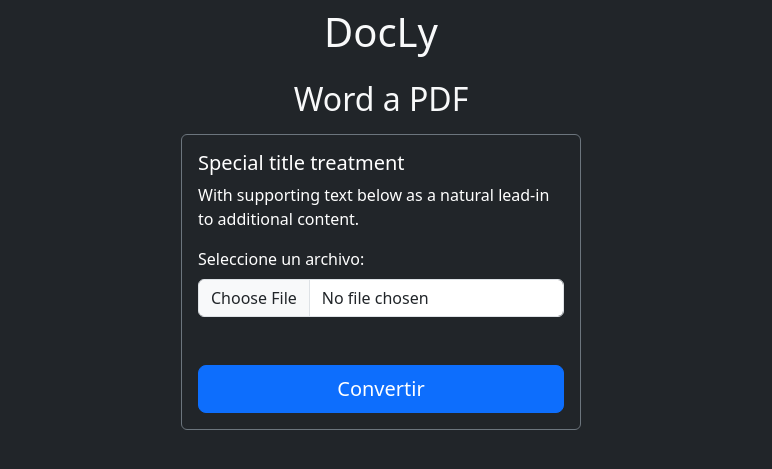
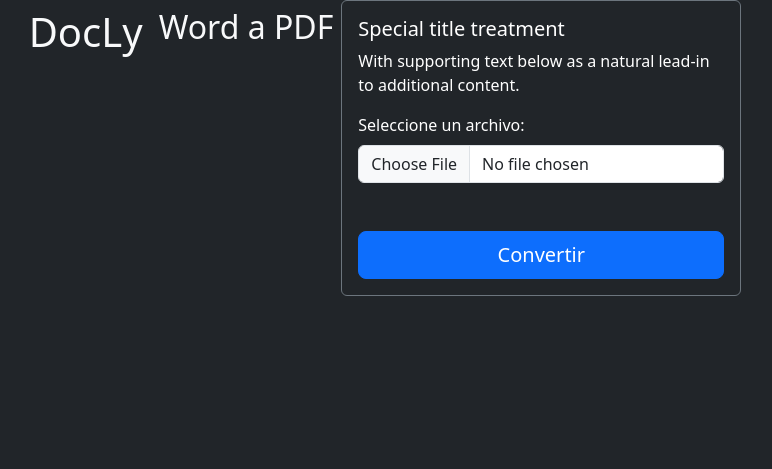
Before and after one commit to seminarioA/BitBrain, a Flask app: page / in a window 1280 px wide. Shown: the top 469 px of the page, without its empty margins (259-1031 px from the left). Run offline with Flask 3, Linux system fonts and the light colour scheme.

Commit message:
Mod body center

```diff
--- a/templates/index.html
+++ b/templates/index.html
@@ -7,7 +7,7 @@
     <meta name="viewport" content="width=device-width, initial-scale=1.0">
     <title>DocLy</title>
 </head>
-<body class="bg-dark text-light">
+<body class="bg-dark text-light d-flex justify-content-center">
     <h1 class="p-2 text-center">DocLy</h1>
     <h2 class="p-2 text-center">Word a PDF</h2>
     <div class="d-flex justify-content-center">
```
